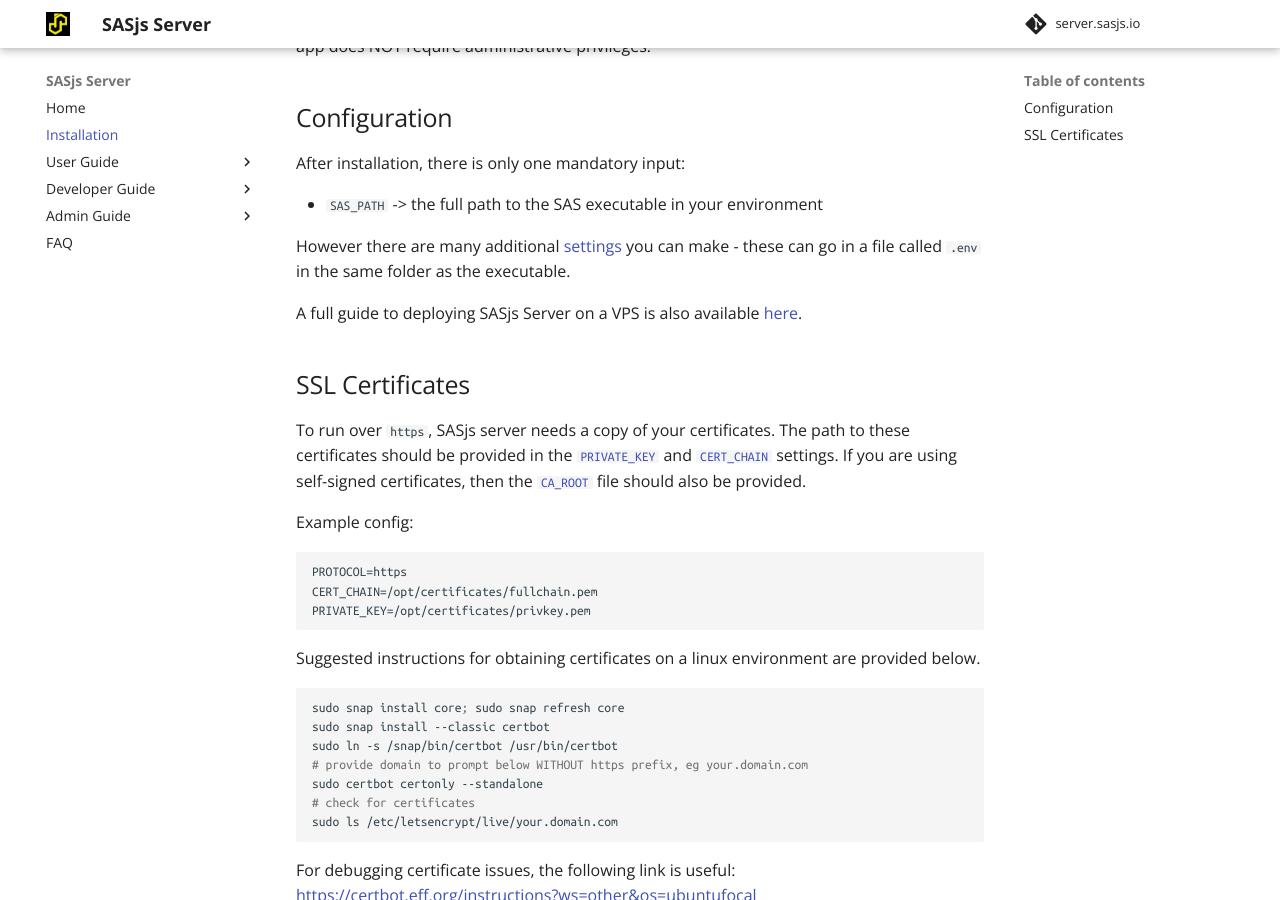
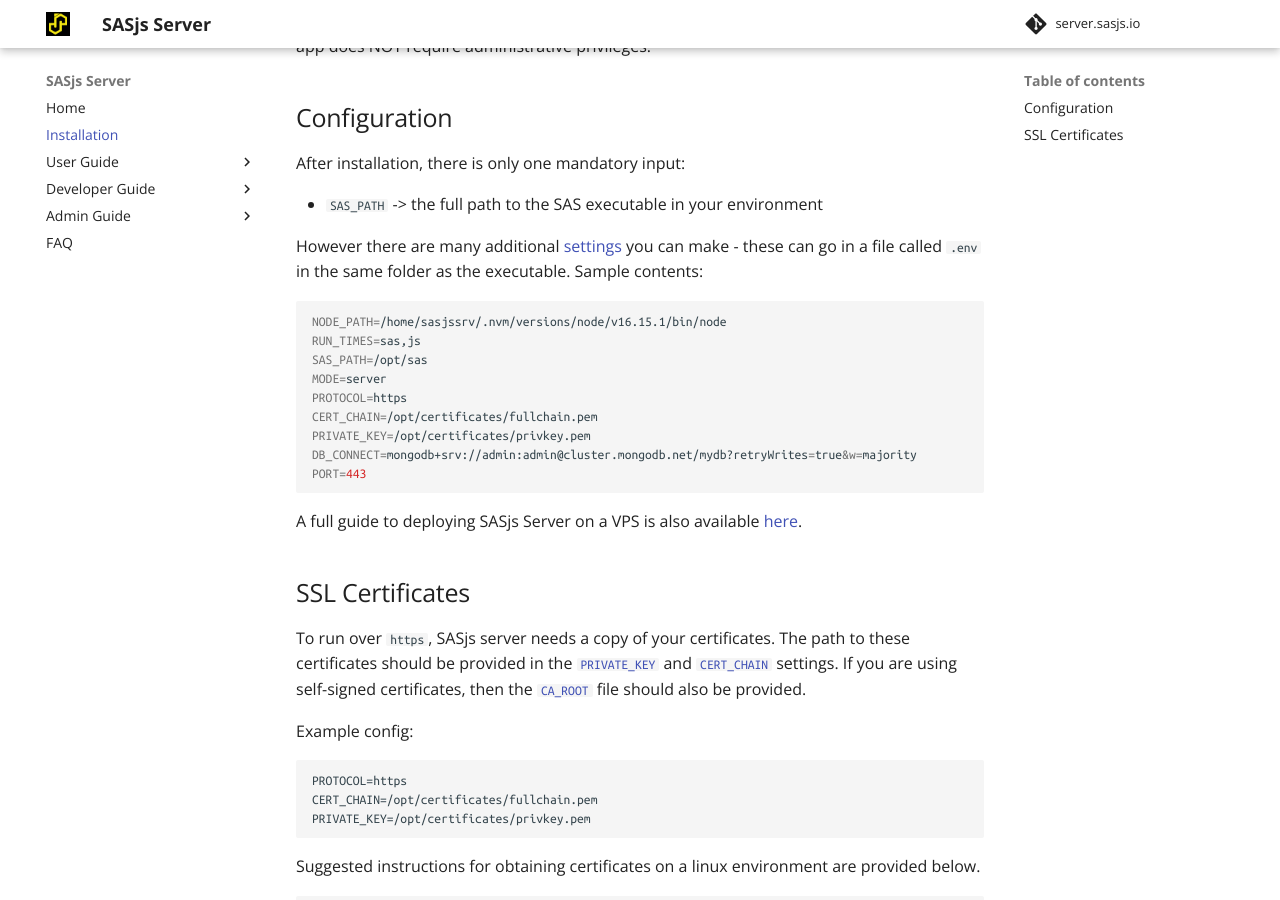
Before and after one commit to sasjs/server.sasjs.io, an MkDocs documentation site: the page built from docs/installation.md, in a window 1280 px wide and 900 px high, scrolled down 355 px. Built offline with MkDocs 1.6.1 and Material for MkDocs 9.7.7, drawn with Linux system fonts in a browser that asks for light colours; comment, search, counter and statistics services are not loaded.

Commit message:
Update installation.md

````diff
--- a/docs/installation.md
+++ b/docs/installation.md
@@ -17,7 +17,19 @@
 
 * `SAS_PATH` -> the full path to the SAS executable in your environment
 
-However there are many additional [settings](/settings) you can make - these can go in a file called `.env` in the same folder as the executable.
+However there are many additional [settings](/settings) you can make - these can go in a file called `.env` in the same folder as the executable.  Sample contents:
+
+```bash
+NODE_PATH=/home/sasjssrv/.nvm/versions/node/v16.15.1/bin/node
+RUN_TIMES=sas,js
+SAS_PATH=/opt/sas
+MODE=server
+PROTOCOL=https
+CERT_CHAIN=/opt/certificates/fullchain.pem
+PRIVATE_KEY=/opt/certificates/privkey.pem
+DB_CONNECT=mongodb+srv://admin:admin@cluster.mongodb.net/mydb?retryWrites=true&w=majority
+PORT=443
+```
 
 A full guide to deploying SASjs Server on a VPS is also available [here](https://sasapps.io/sasjs-server-on-vps).
 
````
